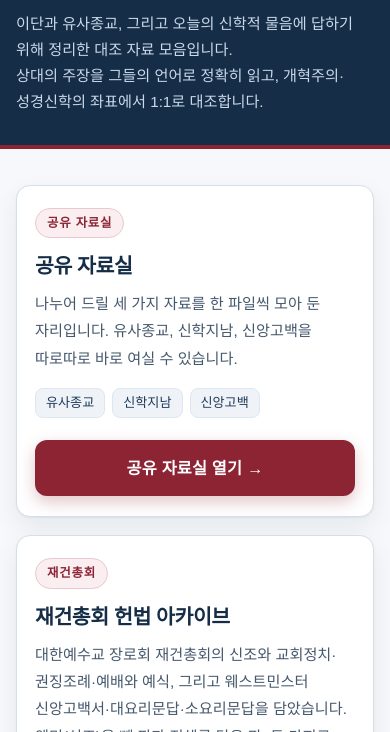
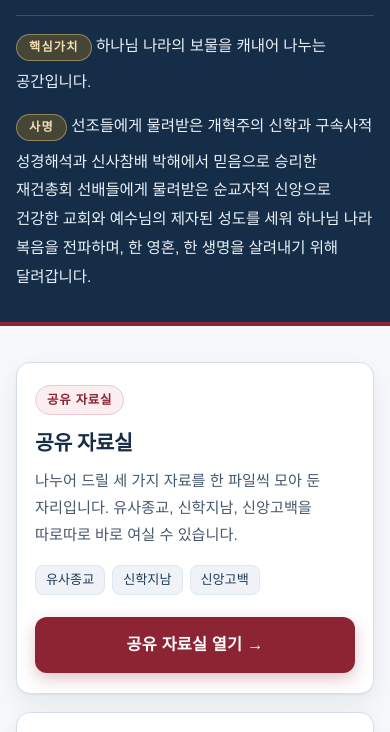
Before and after one commit to Jung-sunghun/Christianity, a plain HTML site: page index.html in a window 390 px wide. Shown: the part 111-843 px from the top of the page. Drawn offline with Linux system fonts and the light colour scheme.

Commit message:
대문에 핵심가치·사명 게시: 기존 소개문을 핵심가치·사명 두 줄로 교체

```diff
--- a/index.html
+++ b/index.html
@@ -23,7 +23,14 @@ a{color:var(--navy3);text-decoration:none}
 header{background:var(--navy);color:#fff;padding:44px 0 40px;border-bottom:4px solid var(--accent)}
 header .kicker{display:inline-block;font-size:.8em;letter-spacing:.14em;color:#b9cde3;font-weight:700}
 header h1{margin-top:12px;font-size:2.05em;line-height:1.3;letter-spacing:-.03em;font-weight:800;color:#fff}
-header p.sub{margin-top:14px;color:#c9d9ea;font-size:.95em;line-height:1.7}
+header .creed{margin-top:22px;padding-top:20px;border-top:1px solid rgba(255,255,255,.16)}
+header .creed .item{display:flex;align-items:flex-start;gap:13px}
+header .creed .item+.item{margin-top:16px}
+header .creed .label{flex:0 0 auto;margin-top:3px;display:inline-block;white-space:nowrap;
+  font-size:.76em;font-weight:800;letter-spacing:.1em;line-height:1.7;
+  color:#f2dfb2;background:rgba(138,106,31,.42);border:1px solid rgba(226,196,132,.5);
+  border-radius:999px;padding:2px 12px}
+header .creed .value{color:#e9f0f7;font-size:1em;line-height:1.85;letter-spacing:-.005em}
 
 main{padding:36px 0 8px}
 .card{display:block;background:var(--paper);border:1px solid var(--line);border-radius:16px;
@@ -57,6 +64,11 @@ footer .row span{white-space:nowrap}
   body{font-size:16px}
   header{padding:34px 0 30px}
   header h1{font-size:1.62em}
+  header .creed{margin-top:18px;padding-top:16px}
+  header .creed .item{display:block}
+  header .creed .item+.item{margin-top:15px}
+  header .creed .label{margin:0 0 7px}
+  header .creed .value{font-size:.97em;line-height:1.8}
   .card{padding:22px 18px 20px;border-radius:14px}
   .card h2{font-size:1.28em}
   .wrap{padding:0 16px}
@@ -69,7 +81,16 @@ footer .row span{white-space:nowrap}
   <div class="wrap">
     <span class="kicker">대구선교교회 · 대한예수교 장로회 재건총회</span>
     <h1>정성헌 목사 신학 아카이브</h1>
-    <p class="sub">이단과 유사종교, 그리고 오늘의 신학적 물음에 답하기 위해 정리한 대조 자료 모음입니다.<br>상대의 주장을 그들의 언어로 정확히 읽고, 개혁주의·성경신학의 좌표에서 1:1로 대조합니다.</p>
+    <div class="creed">
+      <p class="item">
+        <span class="label">핵심가치</span>
+        <span class="value">하나님 나라의 보물을 캐내어 나누는 공간입니다.</span>
+      </p>
+      <p class="item">
+        <span class="label">사명</span>
+        <span class="value">선조들에게 물려받은 개혁주의 신학과 구속사적 성경해석과 신사참배 박해에서 믿음으로 승리한 재건총회 선배들에게 물려받은 순교자적 신앙으로 건강한 교회와 예수님의 제자된 성도를 세워 하나님 나라 복음을 전파하며, 한 영혼, 한 생명을 살려내기 위해 달려갑니다.</span>
+      </p>
+    </div>
   </div>
 </header>
 
```
